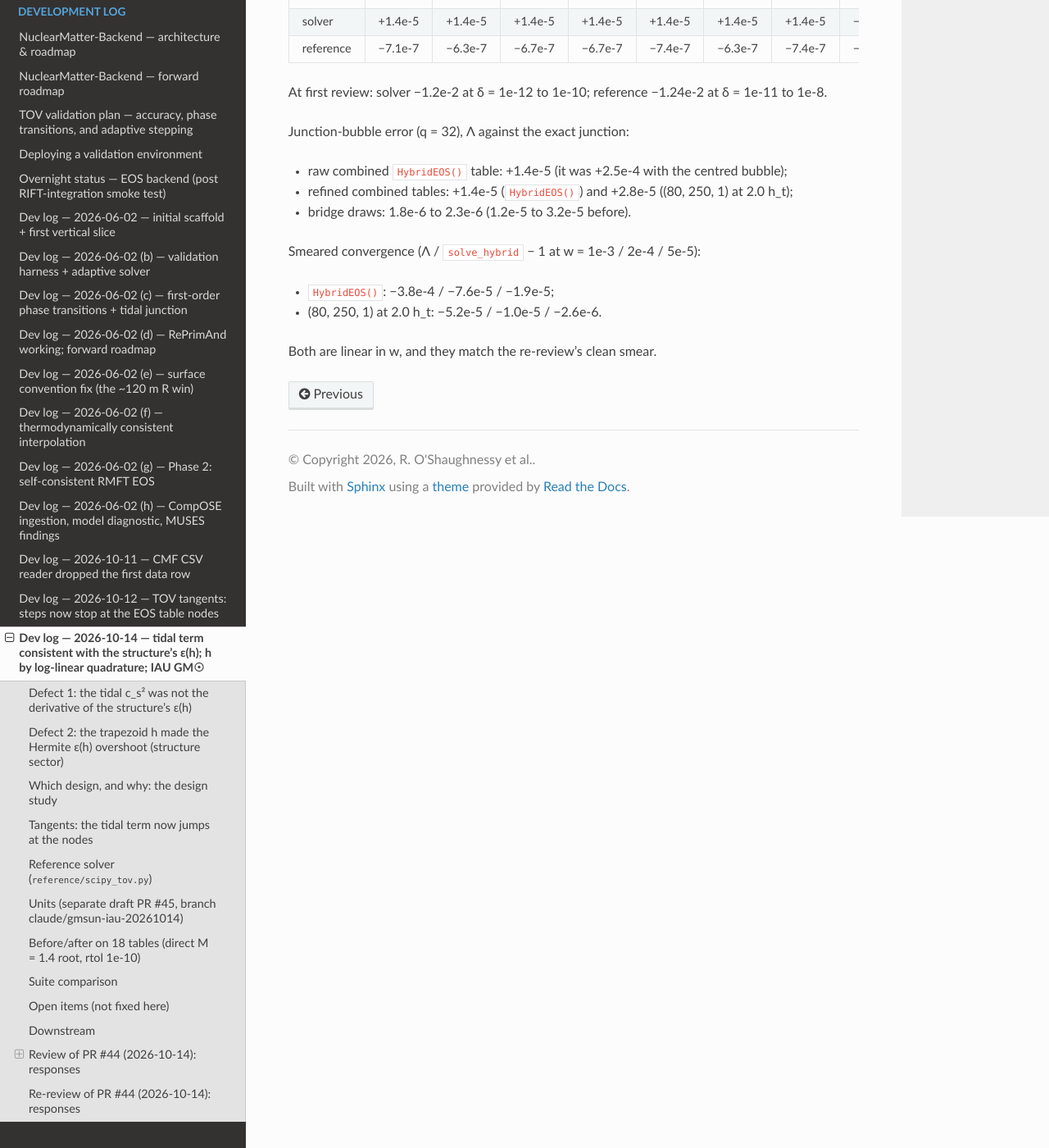
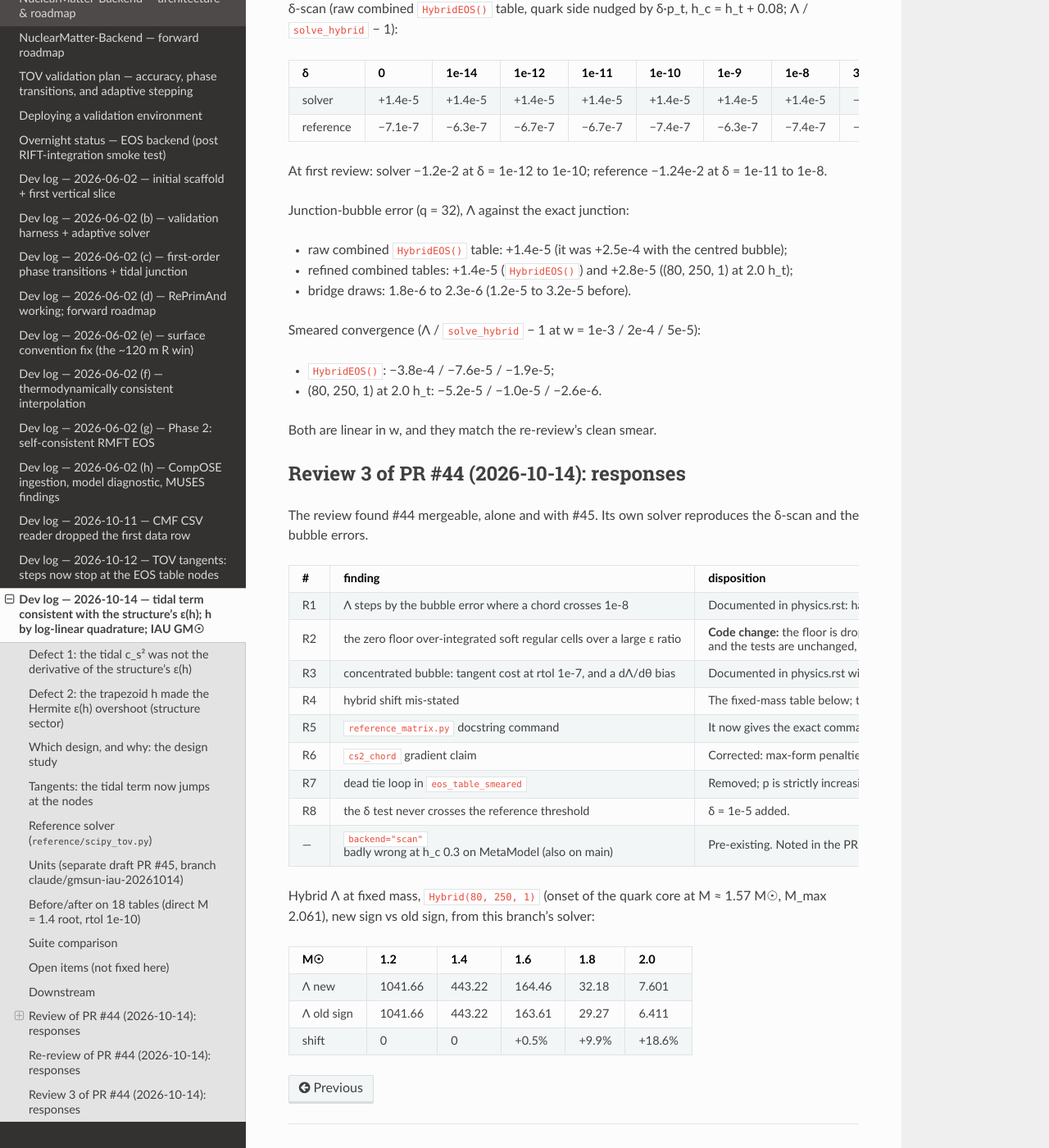
Before and after one commit to oshaughnessy-junior/NuclearMatter-Backend, a Sphinx documentation site: the page built from docs/devlog/2026-10-14-tidal-cs2.md, in a window 1280 px wide and 1400 px high, scrolled down 9616 px. Shown: the whole window at 82% size. Built offline with Sphinx 7.4.7 and the Read the Docs theme 3.1.0, drawn with Linux system fonts in a browser that asks for light colours; some of the changed text lies outside the part shown.

Commit message:
tov: no zero floor on the tidal term in regular cells; address PR #44 review 3
- R2 (code): regular cells keep only the 1e10 (eps+p) cap; the zero floor
  over-counted a soft cell spanning a large eps ratio (x(1 + 7.6e-2) at
  Delta eps = 3000 MeV/fm^3; unstable-branch stars only).  The chord test
  keeps every cell that could reach the cap a jump cell.  refmatrix.csv
  regenerates byte-identically; suite 311 / 94 / 0.
- R6: EOSTable.cs2_chord propagates NaN input; docs say how to use it in a
  penalty (mask Delta eps <= 0; max forms give inf/NaN).
- R7: dead tie loop removed from eos_table_smeared; docstring notes that
  widths <= ~1e-8 test the junction bubble, not a smear.
- R8: test_nudged_plateau_is_continuous adds delta = 1e-5 (crosses the
  reference's chord threshold).
- R5: reference_matrix.py docstring gives the exact reproducing command.
- R1/R3/R4: physics.rst and devlog document the threshold step, the
  tangent cost of the concentrated bubble (rtol <= 1e-9 for gradients
  through jump cells), and the hybrid shift at fixed mass
  (0 / 0 / +0.5 / +9.9 / +18.6% at 1.2..2.0 Msun); README and
  phase_transition docstring corrected.

Co-Authored-By: Claude Opus 5.5 <noreply@anthropic.com>

```diff
--- a/docs/devlog/2026-10-14-tidal-cs2.md
+++ b/docs/devlog/2026-10-14-tidal-cs2.md
@@ -34,7 +34,9 @@ dε/dh = d²p/dh² − dp/dh in the cell.  d²p/dh² is written through the end-
 excesses over the secant, so the O(s/dh) parts cancel analytically.  ε and p
 are bit-identical to `at_h`.  There is no division, and per cell the source
 integrates to Δε to roundoff (Gauss–Legendre check: 1e-14).  A safety clip to
-[0, 1e10 (ε+p)] guards degenerate cells only (see "Suite comparison").
+[0, 1e10 (ε+p)] guarded degenerate cells at first (see "Suite comparison").
+The review sections below replace it: jump cells are handled explicitly, and
+regular cells keep only the cap.
 `EOSTable.cs2` and the c_s² returned by `at_h` are unchanged, kept for
 diagnostics such as `tov.central` and the RIFT `cs2_c` column.
 
@@ -354,7 +356,8 @@ Full suite on SLURM debug (8 CPUs), main (a98be39) vs this branch:
   `tests/test_phase_transition.py::test_junction_matches_smeared_transition`.
 - **Effect.**  Hybrid-star Λ moves; M and R are unchanged.  An earlier
   version of this entry said "+0.3% to +2.3%", which understated it (re-review
-  N3).  Measured, `solve_hybrid` new / old − 1:
+  N3).  Measured, `solve_hybrid` new / old − 1, at FIXED h_c (not the usual
+  comparison; the fixed-mass table is in "Review 3" below):
 
   | EOS (p_t, Δε, c_s² quark) | h_c | M | new Λ | old Λ | shift |
   |---|---|---|---|---|---|
@@ -363,7 +366,8 @@ Full suite on SLURM debug (8 CPUs), main (a98be39) vs this branch:
   | (80, 250, 1) | 2.0 h_t | 1.872 | 19.80 | 17.49 | +13.2% |
   | (60, 400, 0.5) | 1.5 h_t | 1.346 | 204.73 | 193.03 | +6.1% |
 
-  The shift grows with Δε and with the size of the quark core.
+  The shift grows with Δε and with the size of the quark core.  At fixed mass
+  it runs from 0 at the onset of the quark core to +18.6% near M_max (below).
 
 ## Re-review of PR #44 (2026-10-14): responses
 
@@ -377,7 +381,7 @@ sign, with the old sign 2.2–13% away.
 | N2 | `eos_table_smeared` added 1e-12·k MeV/fm³ to every p | Removed.  The duplicate quark node is dropped; ulp nudges are applied only at ties.  The smear now converges linearly (below).  The sign test uses w = 5e-5 with tolerance 1e-4. |
 | N3 | hybrid shift understated | Table above; PR body and README updated. |
 | N4 | bubble error scales with the cell below | The bubble is now (q+1)tᵠ with q = 32, concentrated in the top ~3% of the cell below; errors below.  Documented in physics.rst and the docstrings. |
-| N5 | stale old-sign material | `refmatrix.csv` regenerated with this branch (`scripts/reference_matrix.py --n-models 80`; all rows; no test reads it).  The committed file was older than the SLy crust: R was ~0.7 km lower on every row, and the ladder now also has RMFT(GM1).  Hybrid Λ at 1.8 and 2.0 M☉ rises by +9.5% and +18.5% (the sign fix plus that history).  Dated correction note added to `2026-06-02c-phase-transitions.md`.  Δε = ε_in − ε_out > 0 defined in physics.rst and base.py.  The README no longer calls the shared-formula comparison a sign check. |
+| N5 | stale old-sign material | `refmatrix.csv` regenerated with this branch (`scripts/reference_matrix.py --n-models 80`; all rows; no test reads it).  The committed file was older than the SLy crust: R was ~0.7 km lower on every row, and the ladder now also has RMFT(GM1).  Hybrid Λ at 1.8 and 2.0 M☉ rises by +9.5% and +18.5%; almost all of it is the sign fix (the crust history accounts for ≤ 0.3%: 29.38 / 6.416 in the old file vs 29.28 / 6.413 regenerated with the old sign; review 3).  Dated correction note added to `2026-06-02c-phase-transitions.md`.  Δε = ε_in − ε_out > 0 defined in physics.rst and base.py.  The README no longer calls the shared-formula comparison a sign check. |
 | N6 | `cs2_chord` limits | Documented: it under-reports interpolant acausality.  Guarded: Δε ≤ 0 cells give +inf (0 when Δp = 0 too), with a zero gradient instead of NaN. |
 | #45 | §Units here carried #45's pre-review text | Rewritten to #45's final state. |
 
@@ -400,3 +404,29 @@ Smeared convergence (Λ / `solve_hybrid` − 1 at w = 1e-3 / 2e-4 / 5e-5):
 - (80, 250, 1) at 2.0 h_t: −5.2e-5 / −1.0e-5 / −2.6e-6.
 
 Both are linear in w, and they match the re-review's clean smear.
+
+## Review 3 of PR #44 (2026-10-14): responses
+
+The review found #44 mergeable, alone and with #45.  Its own solver
+reproduces the δ-scan and the bubble errors.
+
+| # | finding | disposition |
+|---|---|---|
+| R1 | Λ steps by the bubble error where a chord crosses 1e-8 | Documented in physics.rst: hard mask, a step of +1.4e-5 to +2.8e-5, and a delta in the parameter derivative.  No shipped generator moves a cell through it. |
+| R2 | the zero floor over-integrated soft regular cells over a large ε ratio | **Code change:** the floor is dropped in regular cells, so they integrate to exactly Δε.  The 1e10(ε+p) cap stays; the chord test keeps every cell that could reach it a jump cell.  `refmatrix.csv` and the tests are unchanged, and the full suite was rerun. |
+| R3 | concentrated bubble: tangent cost at rtol 1e-7, and a dΛ/dθ bias | Documented in physics.rst with the review's numbers: AD vs FD 3.2e-6 at rtol 1e-7, 1.3e-7 at 1e-9; bias 1.2e-4 vs the exact junction on a bridge draw.  Recommendation: rtol ≤ 1e-9 for gradients through jump cells. |
+| R4 | hybrid shift mis-stated | The fixed-mass table below; the fixed-h_c table above is labelled as such.  README, phase_transition docstring and PR body updated. |
+| R5 | `reference_matrix.py` docstring command | It now gives the exact command that reproduces the committed file (masses 1.2–2.0, `--n-models 80`, RePrimAnd absent). |
+| R6 | `cs2_chord` gradient claim | Corrected: max-form penalties give an inf loss and NaN gradient, and forward mode gives NaN.  Mask Δε ≤ 0 cells, or use mean(relu(minimum(c, cap) − 1)²) over Δε > 0 cells.  NaN input (rejected tables) now gives NaN again. |
+| R7 | dead tie loop in `eos_table_smeared` | Removed; p is strictly increasing by construction.  The docstring notes that at width ≤ ~1e-8 every ramp cell is a jump cell, so the table then tests the bubble. |
+| R8 | the δ test never crosses the reference threshold | δ = 1e-5 added. |
+| — | `backend="scan"` badly wrong at h_c 0.3 on MetaModel (also on main) | Pre-existing.  Noted in the PR body as a separate issue. |
+
+Hybrid Λ at fixed mass, `Hybrid(80, 250, 1)` (onset of the quark core at
+M ≈ 1.57 M☉, M_max 2.061), new sign vs old sign, from this branch's solver:
+
+| M☉ | 1.2 | 1.4 | 1.6 | 1.8 | 2.0 |
+|---|---|---|---|---|---|
+| Λ new | 1041.66 | 443.22 | 164.46 | 32.18 | 7.601 |
+| Λ old sign | 1041.66 | 443.22 | 163.61 | 29.27 | 6.411 |
+| shift | 0 | 0 | +0.5% | +9.9% | +18.6% |
```
Also changed, not shown: README.md (+3 -2 lines), docs/physics.rst (+22 -5 lines), 5 other files.
